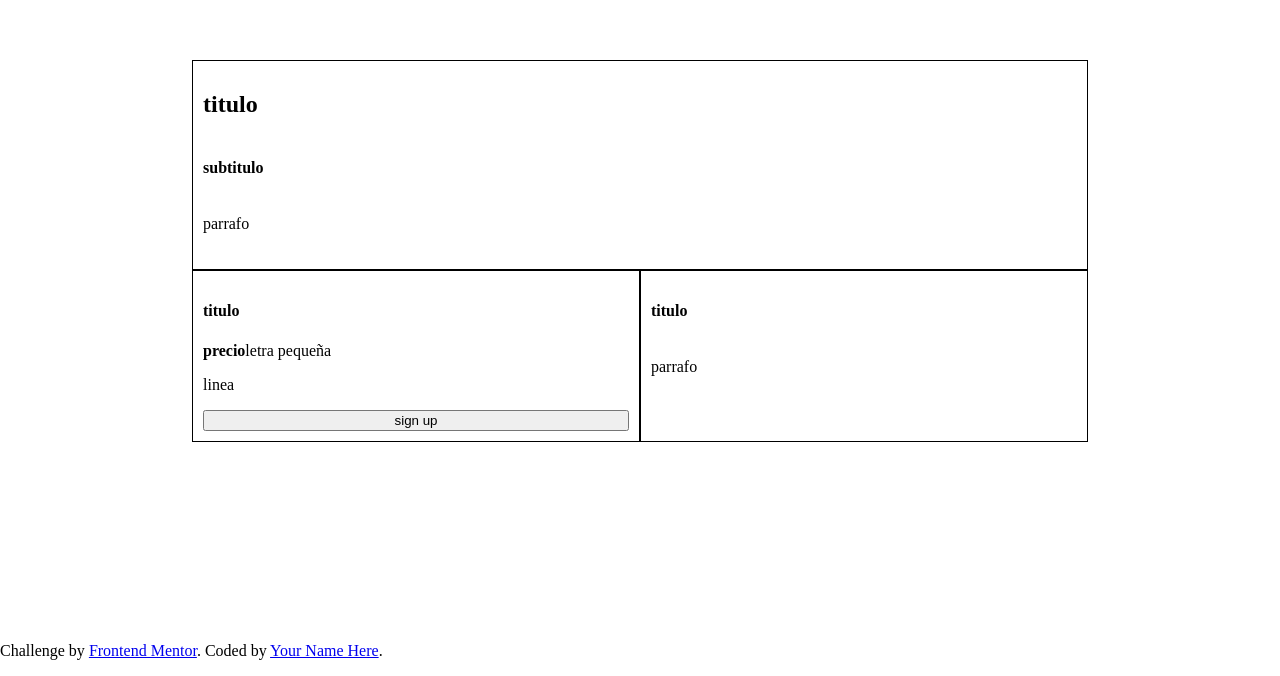
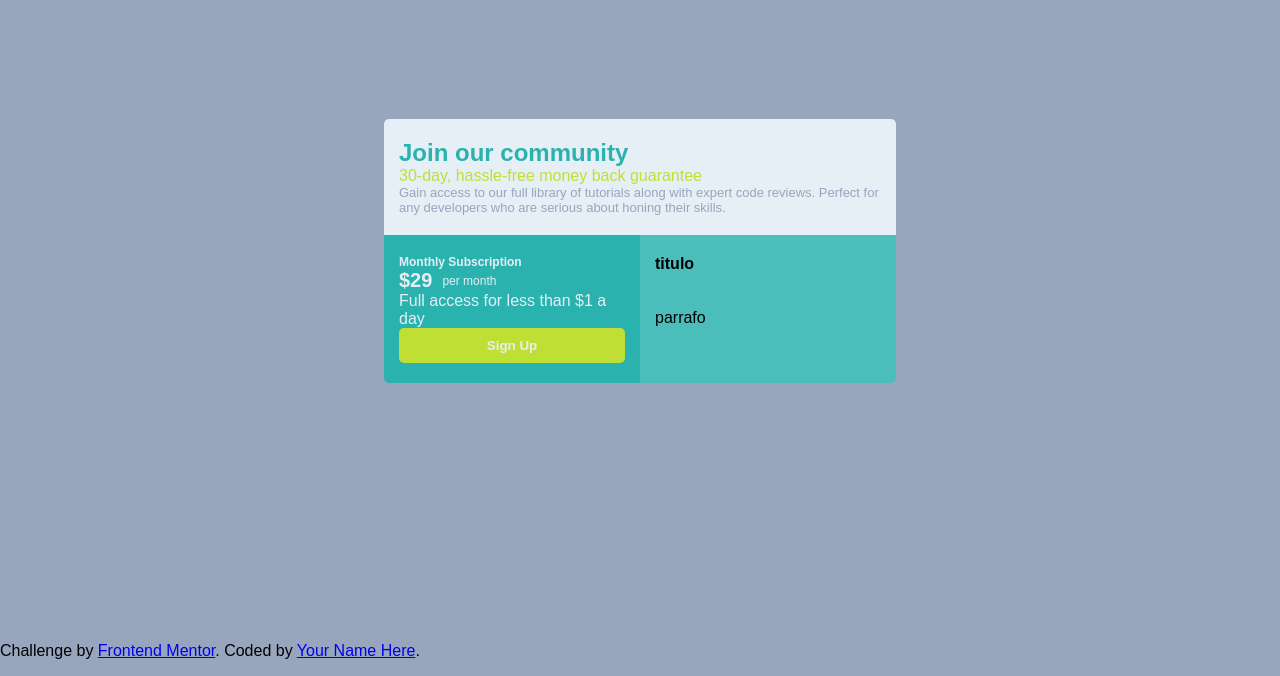
Before and after one commit to FranciscoFrontEndDeveloper/single-price-grid-component-master, a plain HTML site: page index.html in a window 1280 px wide. Shown: the part 124-800 px from the top of the page. Drawn offline with Linux system fonts and the light colour scheme; a web font is replaced by a local one.

Commit message:
styles start

```diff
--- a/index.html
+++ b/index.html
@@ -19,14 +19,14 @@
   <main class="containerMain">
     <section class="subContanerMain">
       <div class="box1">
-        <h1>titulo</h1>
-        <h4>subtitulo</h4>
-        <p>parrafo</p>
+        <h1>Join our community</h1>
+        <h4>30-day, hassle-free money back guarantee</h4>
+        <p>Gain access to our full library of tutorials along with expert code reviews. Perfect for any developers who are serious about honing their skills.</p>
       </div>
       <div class="box2">
-        <h4>titulo</h4>
-        <div><strong>precio</strong><span>letra pequeña</span></div>
-        <p>linea</p>
+        <h4>Monthly Subscription</h4>
+        <div><strong>&dollar;29</strong><span>per month</span></div>
+        <p>Full access for less than &dollar;1 a day</p>
         <input type="button" value="sign up">
       </div>
       <div class="box3">
--- a/styles.sass
+++ b/styles.sass
@@ -1,6 +1,10 @@
+@import url('https://fonts.google.com/specimen/Karla')
 body
  margin: 0
  padding: 0
+ font-family: 'Karla', sans-serif
+ font-size: 16px
+ background: hsl(218, 22%, 67%)
 .containerMain
  width: 100%
  height: 100vh
@@ -13,22 +17,64 @@ body
  height: 100%
  margin: 0 auto
  display: grid
- grid-template-rows: repeat(3,1fr )
+ grid-template-rows: repeat(3,auto )
+ overflow: hidden
 .box1,.box2,.box3
- border: 1px solid black
- padding: 10px
+ align-items: center
+ padding: 20px 15px
+ h1,h4,p
+  margin: 0
 .box1
  display: grid
- grid-template-rows: auto repeat(2,1fr)
+ grid-template-rows: repeat(3,auto)
+ border-top-right-radius: 5px
+ border-top-left-radius: 5px
+ background: hsl(204, 43%, 93%)
+ h1
+  color: hsl(179, 62%, 43%)
+  font-weight: 700
+ h4
+  color: hsl(71, 73%, 54%)
+  font-weight: 500
+ p
+  color: hsl(218, 22%, 67%)
+  font-size: 13px
 .box2
  display: grid
  grid-template-rows: repeat(4, auto )
+ background: hsl(179, 62%, 43%)
+ div
+  display: grid
+  grid-template-columns: auto 1fr
+  column-gap: 10px
+  align-items: center
+ h4
+  font-size: 12px
+ strong
+  font-size: 20px
+ h4, strong
+  font-weight: 700
+ h4, strong, p, span
+  color: hsl(204, 43%, 93%)
+ span
+  font-size: 12px
+ input
+  background: hsl(71, 73%, 54%)
+  border: none
+  color: hsl(204, 43%, 93%)
+  text-transform: capitalize
+  padding: 10px 0
+  border-radius: 5px
+  font-weight: 700
 .box3
  display: grid
+ border-bottom-left-radius: 5px
+ border-bottom-right-radius: 5px
  grid-template-rows: auto 1fr
+ background: hsl(179, 47%, 52%)
 
 
-@media screen and ( min-width: 768px  ) and ( max-width: 1920px  )
+@media screen and ( min-width: 768px  ) and ( max-width: 1024px  )
  .subContanerMain
   width: 70%
   height: 100%
@@ -39,5 +85,23 @@ body
    grid-column: 1/3
   .box2
    grid-column: 1/2
+   border-bottom-left-radius: 5px
   .box3
    grid-column: 2/3
+   border-bottom-left-radius: 0px
+
+@media screen and ( min-width: 1025px  ) and ( max-width: 1920px  )
+ .subContanerMain
+  width: 40%
+  height: 100%
+  grid-template-columns: repeat(2, 1fr )
+  grid-template-rows: 1fr
+  height: auto
+  .box1
+   grid-column: 1/3
+  .box2
+   grid-column: 1/2
+   border-bottom-left-radius: 5px
+  .box3
+   grid-column: 2/3
+   border-bottom-left-radius: 0px
```
Also changed, not shown: styles.css, 1 other file.
